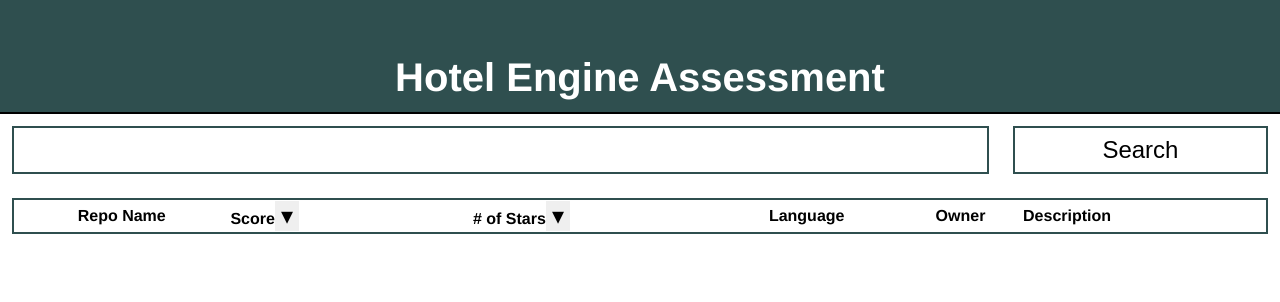
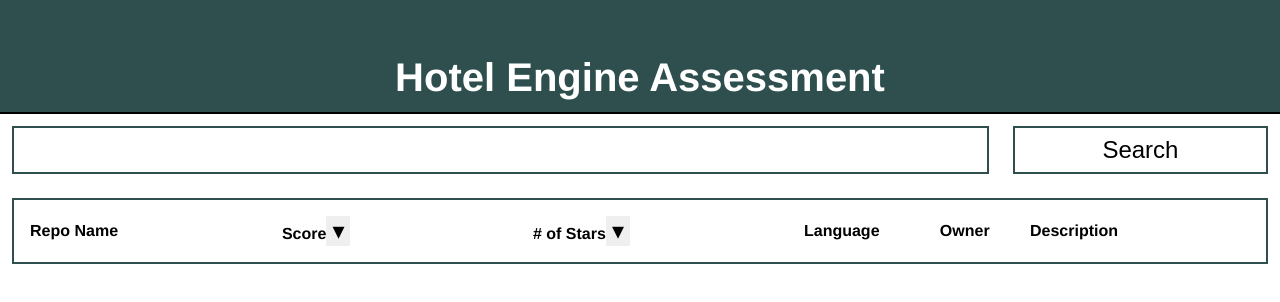
Before and after one commit to rhysgoehring/hotel-engine-assessment, a React (Create React App) app: page / in a window 1280 px wide. Shown: the top 302 px of the page. Built offline with nearby package versions, Linux system fonts and the light colour scheme.

Commit message:
added padding to table cells and vertically aligned all cells

```diff
--- a/src/components/ResultTable/index.js
+++ b/src/components/ResultTable/index.js
@@ -1,12 +1,7 @@
 import React from 'react';
-import styled from 'styled-components';
 import { PropTypes } from 'prop-types';
-import { TableContainer, Table, SortButton, TableHeaderRow, LeftAlignedCell } from './styles';
+import { TableContainer, Table, SortButton, TableHeaderRow, MinWidthTableHeader } from './styles';
 
-const MinWidthTableHeader = styled.th`
-  min-width: 100px;
-  text-align: left;
-`;
 
 const ResultTable = ({ tableData, sortBy }) => {
   return (
@@ -14,7 +9,7 @@ const ResultTable = ({ tableData, sortBy }) => {
       <Table>
         <tbody>
           <TableHeaderRow>
-            <th>Repo Name</th>
+            <MinWidthTableHeader>Repo Name</MinWidthTableHeader>
             <MinWidthTableHeader>Score<SortButton onClick={() => sortBy('score')}>{'\u25be'}</SortButton></MinWidthTableHeader>
             <MinWidthTableHeader># of Stars<SortButton onClick={() => sortBy('stargazers_count')}>{'\u25be'}</SortButton></MinWidthTableHeader>
             <th>Language</th>
--- a/src/components/ResultTable/styles.js
+++ b/src/components/ResultTable/styles.js
@@ -24,16 +24,23 @@ const SortButton = styled.button`
 
 const TableHeaderRow = styled.tr`
   border-bottom: 2px solid darkslategrey;
-  padding: 2.5rem 2.5rem;
   vertical-align: middle;
 `;
 
 const TableRow = styled.tr`
   border-bottom: 1px solid darkslategrey;
+  vertical-align: middle;
 `;
 
 const LeftAlignedCell = styled.td`
   text-align: left;
+  padding: 1rem 1rem;
+`;
+
+const MinWidthTableHeader = styled.th`
+  min-width: 100px;
+  text-align: left;
+  padding: 1rem 1rem;
 `;
 
 export {
@@ -43,4 +50,5 @@ export {
   TableHeaderRow,
   TableRow,
   LeftAlignedCell,
-}
+  MinWidthTableHeader
+};
--- a/src/components/SearchBar/styles.js
+++ b/src/components/SearchBar/styles.js
@@ -37,4 +37,4 @@ export {
   SearchBarWrapper,
   SearchInput,
   SearchButton
-}
+};
```
